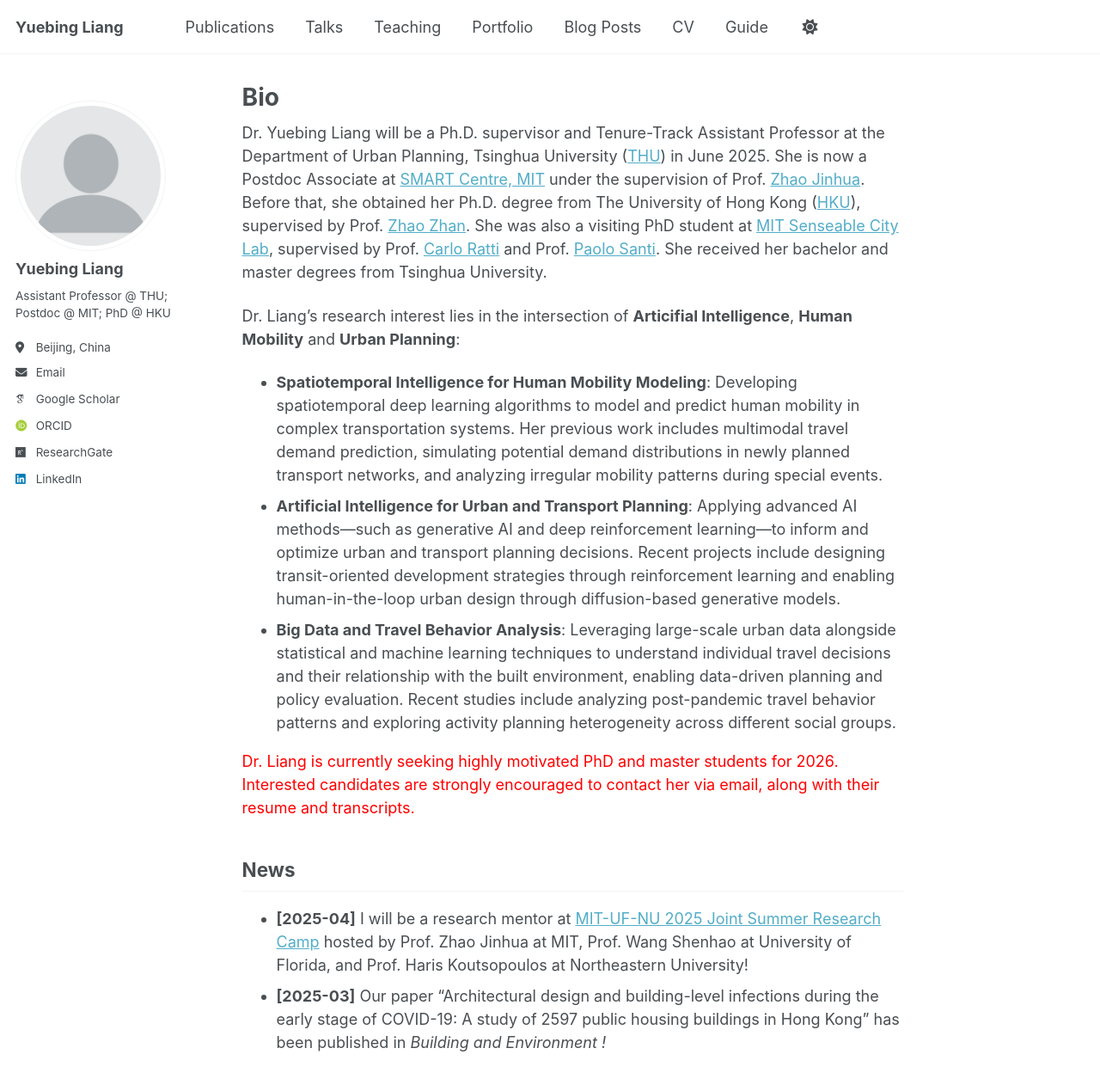
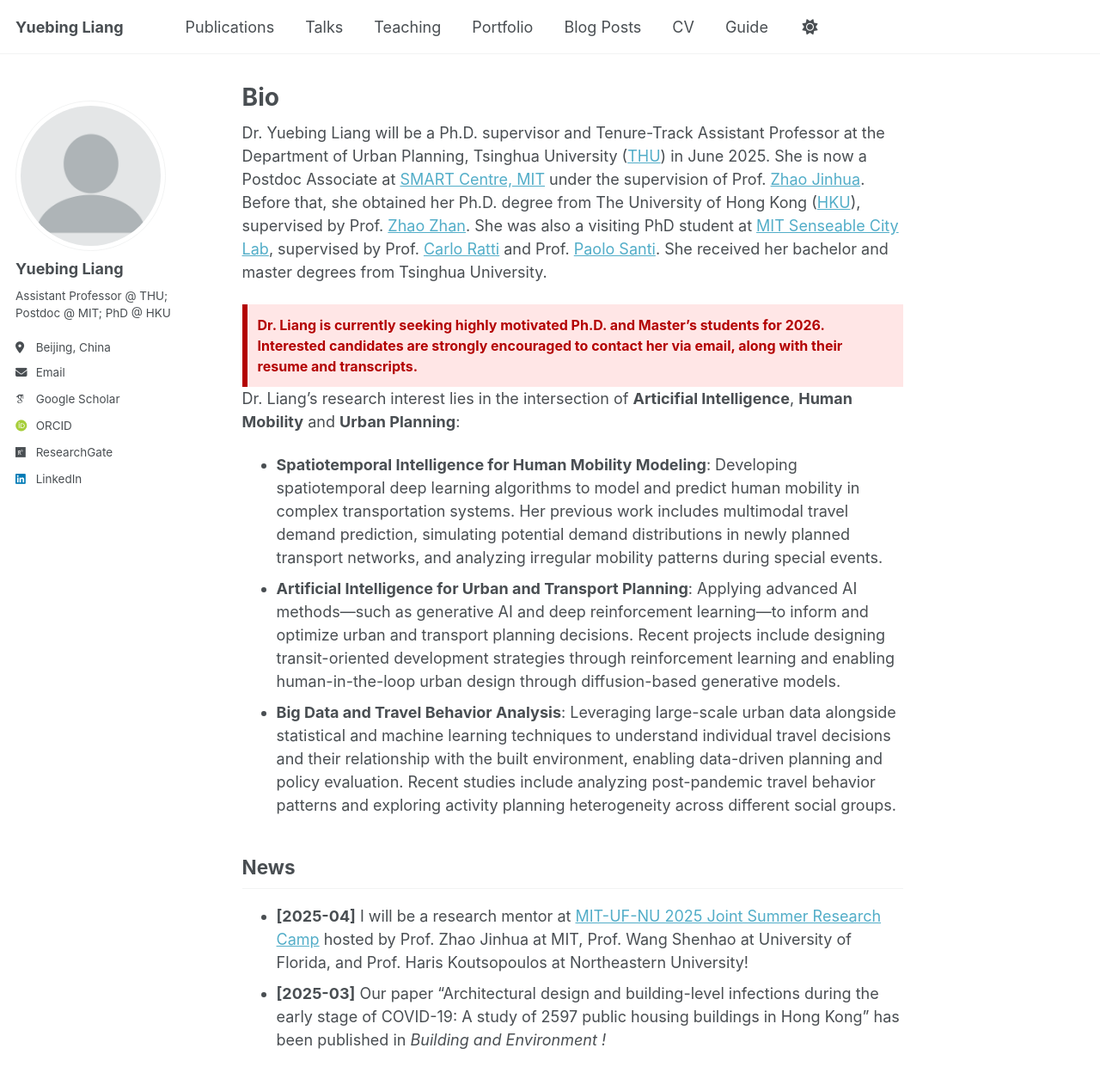
Before and after one commit to yuebingliang/yuebingliang.github.io, a Jekyll site: the page built from _pages/about.md, in a window 1280 px wide and 1400 px high. Shown: the top 1262 px of the window at 86% size. Built offline with Jekyll 4.4.1, drawn with Linux system fonts in a browser that asks for light colours; some web fonts are replaced.

Commit message:
Update about.md

```diff
--- a/_pages/about.md
+++ b/_pages/about.md
@@ -9,17 +9,21 @@ redirect_from:
 
 Dr. Yuebing Liang will be a Ph.D. supervisor and Tenure-Track Assistant Professor at the Department of Urban Planning, Tsinghua University ([THU](https://www.arch.tsinghua.edu.cn/column/Departments)) in June 2025. She is now a Postdoc Associate at [SMART Centre, MIT](https://m3s.mit.edu/our-team/yuebing-liang) under the supervision of Prof. [Zhao Jinhua](https://mobility.mit.edu/people/jinhua-zhao). Before that, she obtained her Ph.D. degree from The University of Hong Kong ([HKU](https://www.arch.hku.hk/departments-and-divisions/department-of-urban-planning-and-design/)), supervised by Prof. [Zhao Zhan](https://zhanzhaowf.github.io/). She was also a visiting PhD student at [MIT Senseable City Lab](https://senseable.mit.edu/), supervised by Prof. [Carlo Ratti](https://dusp.mit.edu/people/carlo-ratti) and Prof. [Paolo Santi](https://www.mmi.mit.edu/people/paolo-santi). She received her bachelor and master degrees from Tsinghua University.
 
+<!-- <p style="color:red">Dr. Liang is currently seeking highly motivated PhD and master students for 2026. Interested candidates are strongly encouraged to contact her via email, along with their resume and transcripts. </p> -->
+
+<div style="background-color:#ffe6e6; color:#b30000; padding:12px; border-left:6px solid #b30000; font-weight:bold; font-size:16px;">
+    Dr. Liang is currently seeking highly motivated Ph.D. and Master’s students for 2026. Interested candidates are strongly encouraged to contact her via email, along with their resume and transcripts.
+</div>
+
 Dr. Liang’s research interest lies in the intersection of **Articifial Intelligence**, **Human Mobility** and **Urban Planning**:
 * **Spatiotemporal Intelligence for Human Mobility Modeling**: Developing spatiotemporal deep learning algorithms to model and predict human mobility in complex transportation systems. Her previous work includes multimodal travel demand prediction, simulating potential demand distributions in newly planned transport networks, and analyzing irregular mobility patterns during special events.
 * **Artificial Intelligence for Urban and Transport Planning**: Applying advanced AI methods—such as generative AI and deep reinforcement learning—to inform and optimize urban and transport planning decisions. Recent projects include designing transit-oriented development strategies through reinforcement learning and enabling human-in-the-loop urban design through diffusion-based generative models.
 * **Big Data and Travel Behavior Analysis**: Leveraging large-scale urban data alongside statistical and machine learning techniques to understand individual travel decisions and their relationship with the built environment, enabling data-driven planning and policy evaluation. Recent studies include analyzing post-pandemic travel behavior patterns and exploring activity planning heterogeneity across different social groups.
 
-<p style="color:red">Dr. Liang is currently seeking highly motivated PhD and master students for 2026. Interested candidates are strongly encouraged to contact her via email, along with their resume and transcripts. </p>
 
 
-<!-- <div style="background-color:#ffe6e6; color:#b30000; padding:12px; border-left:6px solid #b30000; font-weight:bold; font-size:16px;">
-    Dr. Liang is currently seeking highly motivated Ph.D. and Master’s students for 2026. Interested candidates are strongly encouraged to contact her via email, along with their resume and transcripts.
-</div> -->
+
+
 
 ## News
 * **[2025-04]** I will be a research mentor at [MIT-UF-NU 2025 Joint Summer Research Camp](https://mobility.mit.edu/openings) hosted by Prof. Zhao Jinhua at MIT, Prof. Wang Shenhao at University of Florida, and Prof. Haris Koutsopoulos at Northeastern University!
```
